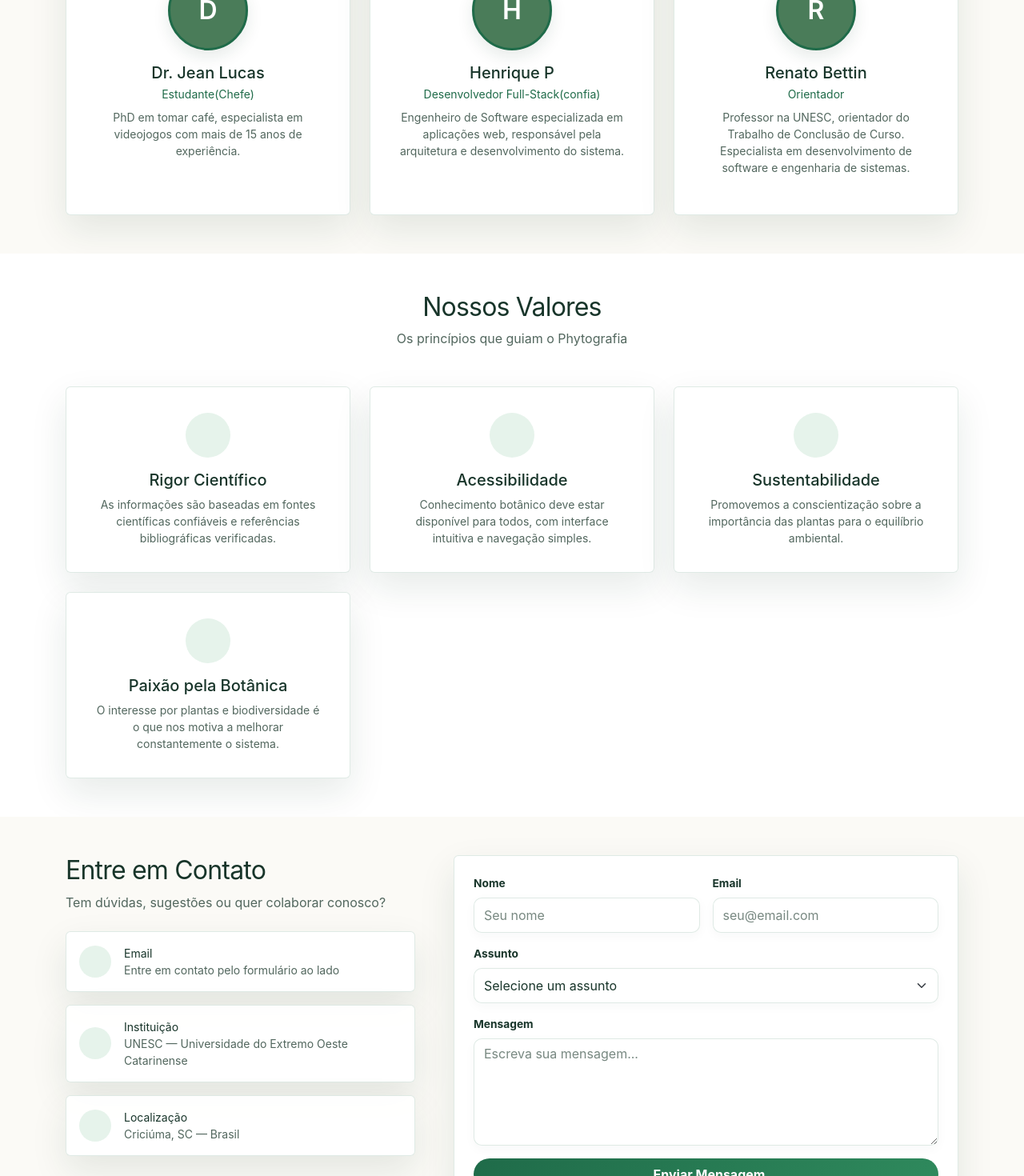
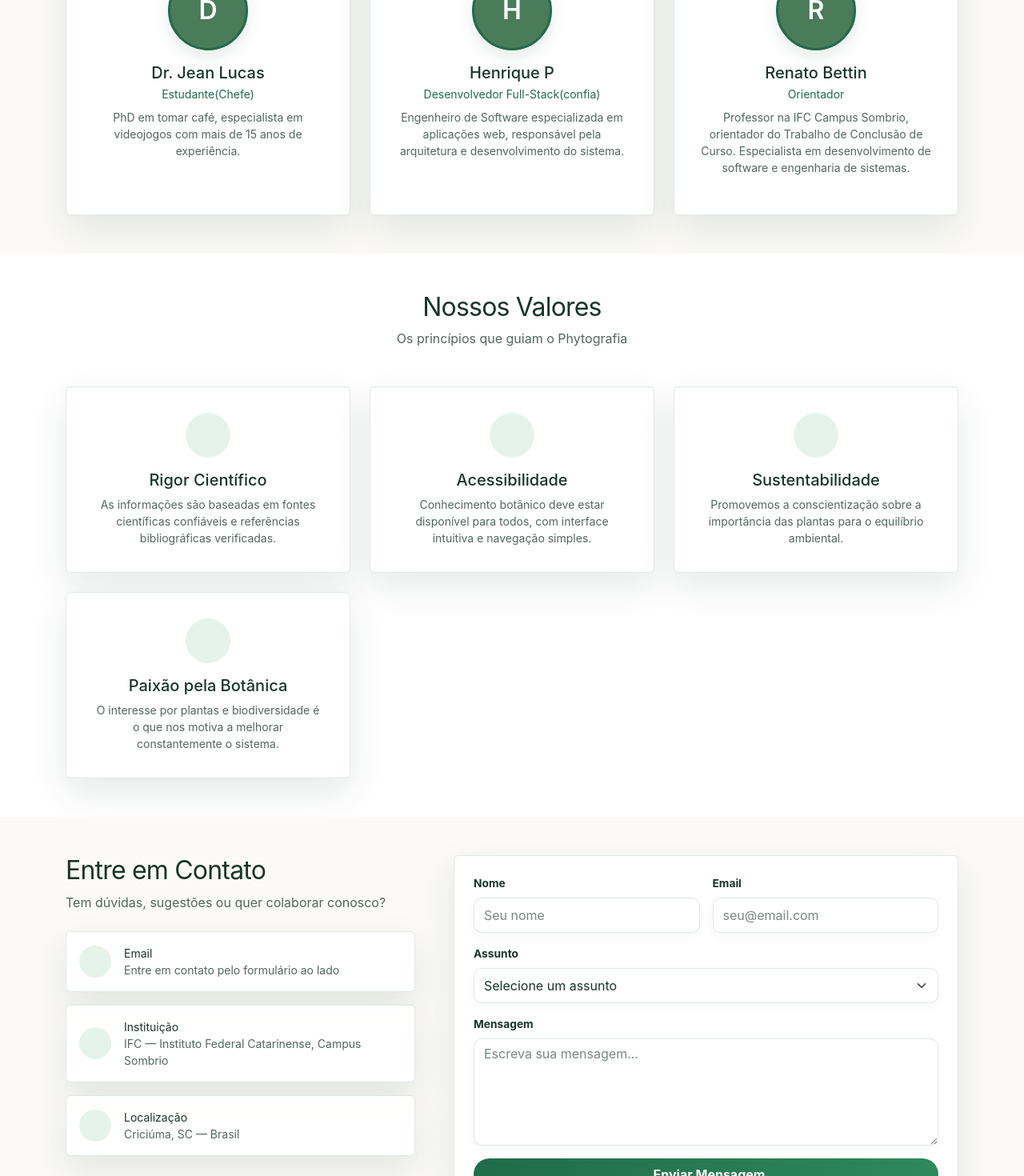
Before and after one commit to rickinjean/TCC-phyto, a React (Create React App) app in the folder mern-app-main-main/client/: page /Sobre in a window 1280 px wide. Shown: the part 2760-4230 px from the top of the page at 80% size. Built offline with nearby package versions, Linux system fonts and the light colour scheme; no server answers.

Commit message:
fix: instituicao IFC Campus Sombrio ao inves de UNESC

```diff
--- a/mern-app-main-main/client/src/components/Sobre.js
+++ b/mern-app-main-main/client/src/components/Sobre.js
@@ -245,7 +245,7 @@ export default function About() {
                         {[
                             { nome: 'Dr. Jean Lucas', cargo: 'Estudante(Chefe)',                 bio: 'PhD em tomar café, especialista em videojogos com mais de 15 anos de experiência.' },
                             { nome: 'Henrique P',     cargo: 'Desenvolvedor Full-Stack(confia)', bio: 'Engenheiro de Software especializada em aplicações web, responsável pela arquitetura e desenvolvimento do sistema.' },
-                            { nome: 'Renato Bettin',  cargo: 'Orientador',                      bio: 'Professor na UNESC, orientador do Trabalho de Conclusão de Curso. Especialista em desenvolvimento de software e engenharia de sistemas.' },
+                            { nome: 'Renato Bettin',  cargo: 'Orientador',                      bio: 'Professor na IFC Campus Sombrio, orientador do Trabalho de Conclusão de Curso. Especialista em desenvolvimento de software e engenharia de sistemas.' },
                         ].map((membro, i) => (
                             <div className="col-md-4" key={i}>
                                 <div className="about-card card h-100 border-0 shadow-sm text-center p-3">
@@ -308,7 +308,7 @@ export default function About() {
                             <div className="d-flex flex-column gap-3">
                                 {[
                                     { icon: 'fa-envelope',       titulo: 'Email',       detalhe: 'Entre em contato pelo formulário ao lado' },
-                                    { icon: 'fa-university',     titulo: 'Instituição', detalhe: 'UNESC — Universidade do Extremo Oeste Catarinense' },
+                                    { icon: 'fa-university',     titulo: 'Instituição', detalhe: 'IFC — Instituto Federal Catarinense, Campus Sombrio' },
                                     { icon: 'fa-map-marker-alt', titulo: 'Localização', detalhe: 'Criciúma, SC — Brasil' },
                                 ].map((m, i) => (
                                     <div className="about-info-item d-flex align-items-center gap-3 p-3 rounded shadow-sm" key={i}>
```
